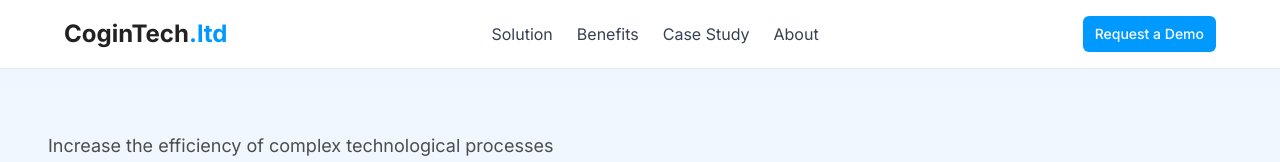
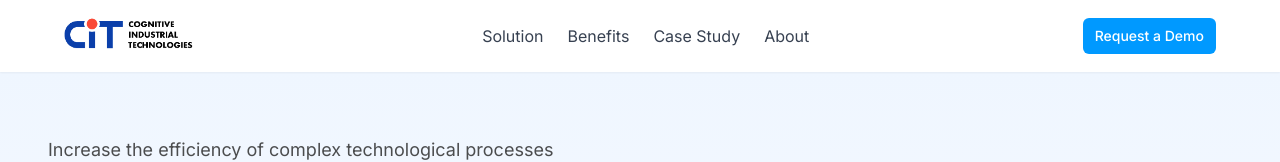
Before and after one commit to AntonVarentsov/cogintech-ai-integrity-hub, a React (Vite) app: page / in a window 1280 px wide. Shown: the top 162 px of the page. Built offline with nearby package versions, Linux system fonts and the light colour scheme.

Commit message:
Add logo to header
Adds the CoginTech logo to the header of the landing page.

```diff
--- a/src/components/Header.tsx
+++ b/src/components/Header.tsx
@@ -14,7 +14,13 @@ const Header = () => {
     <header className="py-4 px-4 lg:px-8 bg-white sticky top-0 z-50 shadow-sm">
       <div className="container mx-auto flex justify-between items-center">
         <div className="flex items-center">
-          <div className="text-cogintech-dark font-bold text-xl md:text-2xl">CoginTech<span className="text-cogintech-accent">.ltd</span></div>
+          <a href="/" className="flex items-center">
+            <img
+              src="/lovable-uploads/bbec2c06-a5db-4a06-9326-78631f016408.png"
+              alt="CoginTech Logo"
+              className="h-10 mr-2"
+            />
+          </a>
         </div>
 
         <nav className="hidden md:flex space-x-6 text-sm lg:text-base">
```
Also changed, not shown: public/lovable-uploads/bbec2c06-a5db-4a06-9326-78631f016408.png (added).
